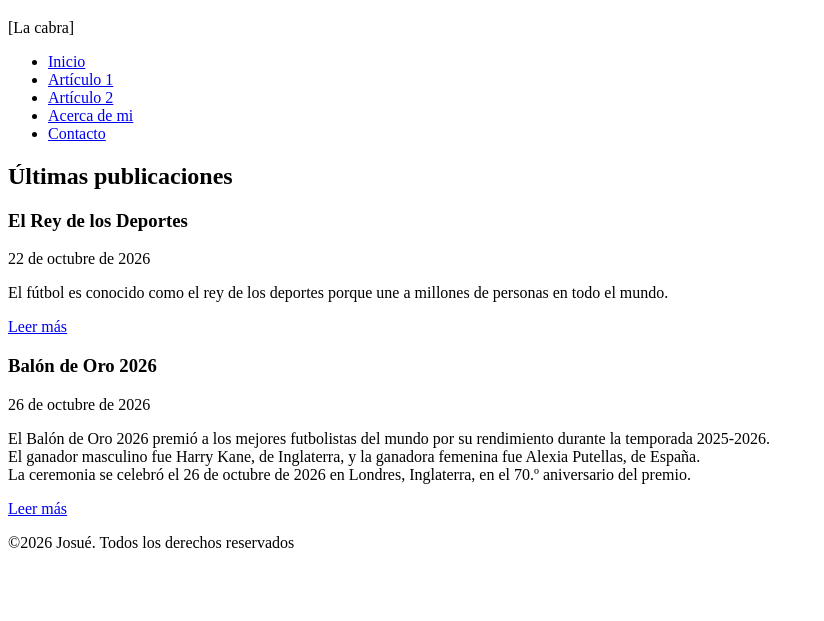
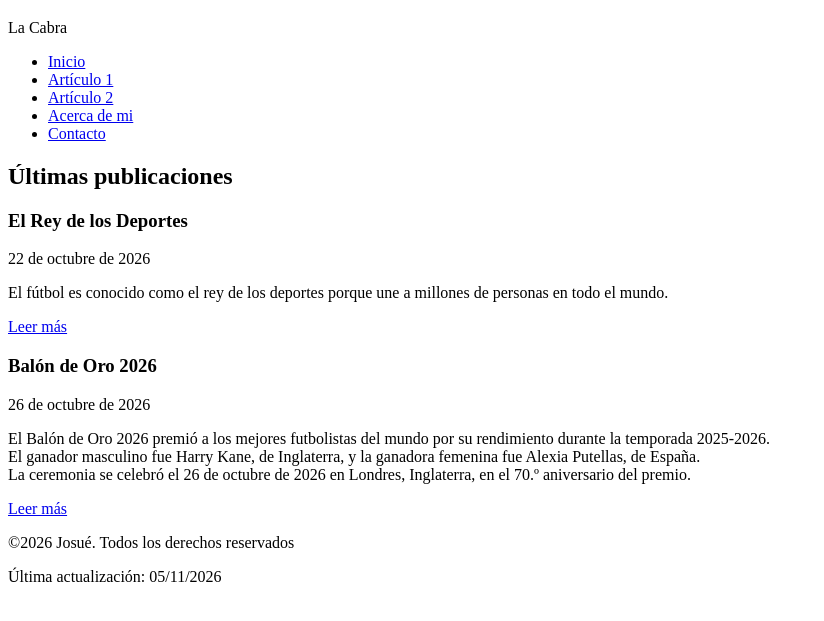
Before and after one commit to josuemart9928-cell/Blog-de-Josue, a plain HTML site: page index.html in a window 1280 px wide. Shown: the part 61-682 px from the top of the page, without its empty margins (0-824 px from the left). Drawn offline with Linux system fonts and the light colour scheme.

Commit message:
Revisar enlaces, valida HTML y actualiza pie de pagina

```diff
--- a/index.html
+++ b/index.html
@@ -10,7 +10,7 @@
 <body>
     <header>
         <h1>Blog de Josué</h1>
-        <p>[La cabra]</p>
+        <p>La Cabra</p>
         <nav>
             <ul>
                 <li><a href="index.html">Inicio</a></li>
@@ -47,6 +47,7 @@
     </main>
     <footer>
         <p>&copy;2026 Josué. Todos los derechos reservados</p>
+        <p>Última actualización: <time datetime="[aaaa-mm-dd]"> 05/11/2026</time></p>
     </footer>
 </body>
 </html>
```
Also changed, not shown: acerca-de-mi.html (+1 -0 lines), articulo-1.html (+1 -0 lines), articulo-2.html (+1 -0 lines), contacto.html (+1 -0 lines).
